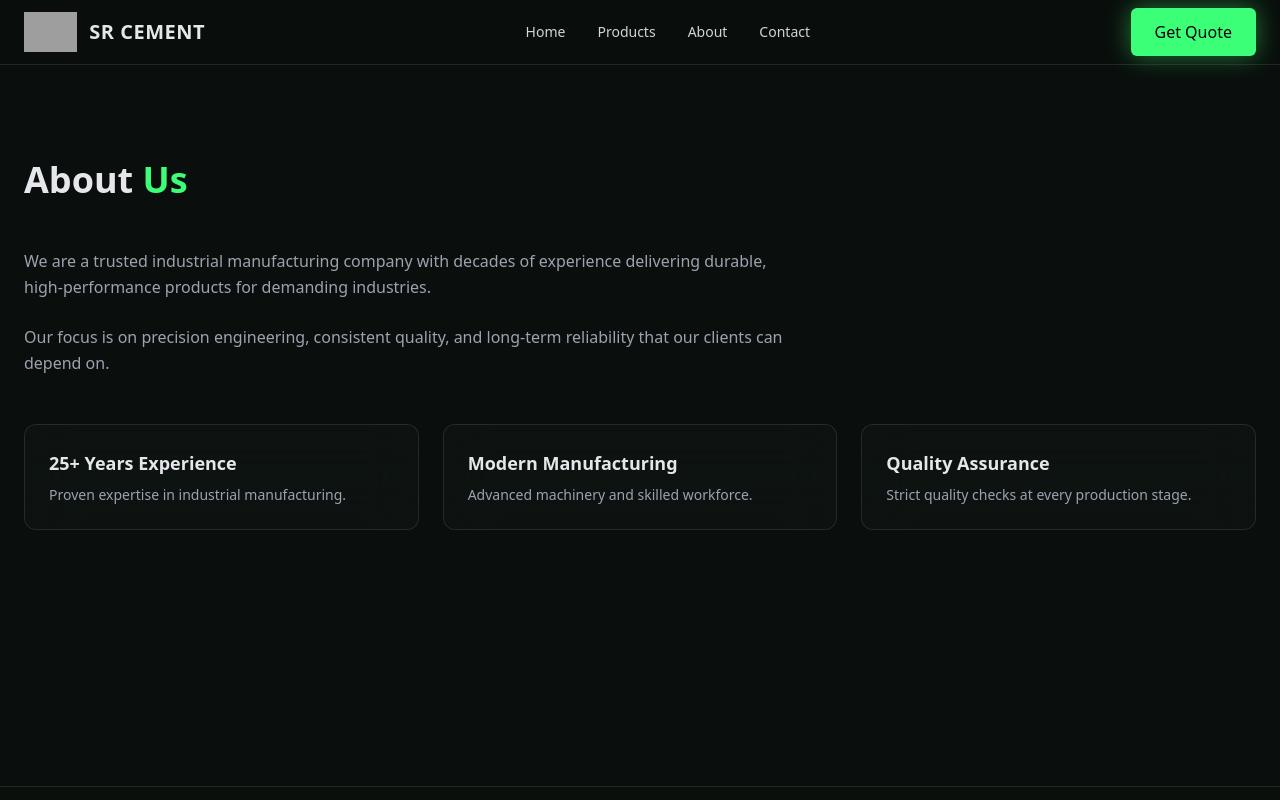
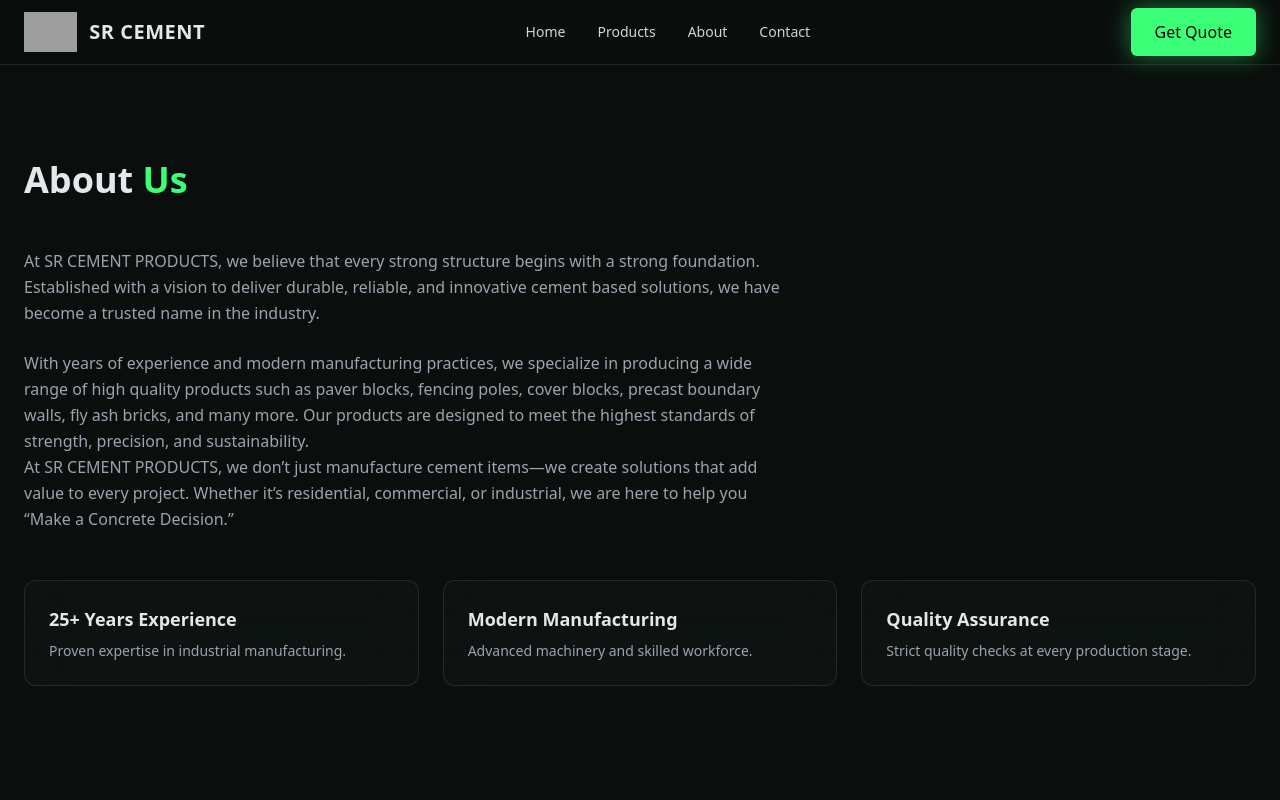
Before and after one commit to SumitKawreDev/sr-cement-project, a React (Vite) app: page /about in a window 1280 px wide. Shown: the top 800 px of the page. Built offline with nearby package versions, Linux system fonts and the light colour scheme; grey boxes are pictures that could not be loaded.

Commit message:
Updated product image and modified components

```diff
--- a/src/components/AboutSection.jsx
+++ b/src/components/AboutSection.jsx
@@ -5,14 +5,27 @@ export default function AboutSection() {
       {/* ABOUT TEXT */}
       <div className="max-w-3xl">
         <p className="text-gray-400 leading-relaxed mb-6">
-          We are a trusted industrial manufacturing company with decades of
-          experience delivering durable, high-performance products for
-          demanding industries.
+          At SR CEMENT PRODUCTS, we believe that every strong
+          structure begins with a strong foundation. Established with
+          a vision to deliver durable, reliable, and innovative cement
+          based solutions, we have become a trusted name in the
+          industry.
         </p>
 
         <p className="text-gray-400 leading-relaxed">
-          Our focus is on precision engineering, consistent quality, and
-          long-term reliability that our clients can depend on.
+          With years of experience and modern manufacturing
+          practices, we specialize in producing a wide range of high
+          quality products such as paver blocks, fencing poles, cover
+          blocks, precast boundary walls, fly ash bricks, and many
+          more. Our products are designed to meet the highest
+          standards of strength, precision, and sustainability.
+        </p>
+
+        <p className="text-gray-400 leading-relaxed">
+          At SR CEMENT PRODUCTS, we don’t just manufacture
+          cement items—we create solutions that add value to every
+          project. Whether it’s residential, commercial, or industrial,
+          we are here to help you “Make a Concrete Decision.”
         </p>
       </div>
 
--- a/src/components/ContactInfo.jsx
+++ b/src/components/ContactInfo.jsx
@@ -9,23 +9,23 @@ export default function ContactInfo() {
 
       <div className="glass p-5">
         <p className="text-[#3cff78] mb-1">Phone</p>
-        <p className="text-gray-300">+91 98234 56789</p>
+        <p className="text-gray-300">+91 9407271513</p>
       </div>
 
       <div className="glass p-5">
         <p className="text-[#3cff78] mb-1">Email</p>
-        <p className="text-gray-300">info@industrial.com</p>
+        <p className="text-gray-300">srcementbgt@gmail.com</p>
       </div>
 
       <div className="glass p-5">
         <p className="text-[#3cff78] mb-1">WhatsApp</p>
-        <p className="text-gray-300">+91 98234 56789</p>
+        <p className="text-gray-300">+91 9407271513</p>
       </div>
 
       <div className="glass p-5">
         <p className="text-[#3cff78] mb-1">Address</p>
         <p className="text-gray-300">
-          Industrial Area, Balaghat, Madhya Pradesh
+          Suhana Nagar Chakarwahi, Malajkhand
         </p>
       </div>
 
@@ -33,7 +33,7 @@ export default function ContactInfo() {
       <div className="glass p-2">
         <iframe
           title="map"
-          src="https://www.google.com/maps?q=Balaghat%20Madhya%20Pradesh&output=embed"
+          src="https://www.google.com/maps?q=Malajkhand%20Madhya%20Pradesh&output=embed"
           className="w-full h-56 rounded-md border-0"
           loading="lazy"
         ></iframe>
--- a/src/data/products.js
+++ b/src/data/products.js
@@ -36,7 +36,7 @@ const products = [
     id: 3,
     slug: "chequered-tiles",
     name: "Chequered Tiles",
-    image: "/products/chequered-tiles.png",
+    image: "/products/chequered-tiles.jpg",
     shortDescription:
       "Durable chequered tiles designed for industrial and outdoor flooring.",
     description:
--- a/src/pages/ProductDetails.jsx
+++ b/src/pages/ProductDetails.jsx
@@ -1,3 +1,4 @@
+
 // import { useParams } from "react-router-dom"
 // import { useState } from "react"
 // import products from "../data/products"
@@ -37,7 +38,7 @@
 //             {product.name}
 //           </h1>
 
-//           <p className="text-gray-400 mb-4 leading-relaxed transition-all duration-300">
+//           <p className="text-gray-400 mb-4 leading-relaxed">
 //             {showMore
 //               ? product.description
 //               : product.description.slice(0, 120) + "..."}
@@ -50,8 +51,8 @@
 //             {showMore ? "View Less" : "View More"}
 //           </button>
 
-//           {/* SPECIFICATIONS (ONLY WHEN EXISTS + VIEW MORE) */}
-//           {showMore && product.specifications && (
+//           {/* 🔥 SPECIFICATIONS */}
+//           {showMore && product.specifications !== null && (
 //             <div className="glass p-6 mb-8">
 //               <h3 className="text-lg font-semibold mb-4">
 //                 Product Specifications
@@ -66,15 +67,19 @@
 //               </ul>
 
 //               <div className="flex gap-3 mt-4 items-center">
-//                 <span className="text-sm text-gray-400"><b>Colors:</b></span>
+//                 <span className="text-sm text-gray-400">
+//                   <b>Colors:</b>
+//                 </span>
 
 //                 {product.specifications.colors.map((c, i) => (
 //                   <span
 //                     key={i}
 //                     className={`w-6 h-6 rounded-full border border-white/20 ${
-//                       c === "red" ? "bg-red-500"
-//                       : c === "yellow" ? "bg-yellow-400"
-//                       : "bg-gray-400"
+//                       c === "red"
+//                         ? "bg-red-500"
+//                         : c === "yellow"
+//                         ? "bg-yellow-400"
+//                         : "bg-gray-400"
 //                     }`}
 //                   />
 //                 ))}
@@ -104,7 +109,6 @@
 
 
 
-
 import { useParams } from "react-router-dom"
 import { useState } from "react"
 import products from "../data/products"
@@ -113,8 +117,6 @@ import OrderInquiryModal from "../components/OrderInquiryModal"
 export default function ProductDetails() {
   const { id } = useParams()
   const product = products.find(p => p.id === Number(id))
-
-  const [showMore, setShowMore] = useState(false)
   const [openForm, setOpenForm] = useState(false)
 
   if (!product) {
@@ -140,25 +142,17 @@ export default function ProductDetails() {
 
         {/* DETAILS */}
         <div>
-          <h1 className="text-3xl font-bold mb-4">
+          <h1 className="text-3xl font-bold mb-6">
             {product.name}
           </h1>
 
-          <p className="text-gray-400 mb-4 leading-relaxed">
-            {showMore
-              ? product.description
-              : product.description.slice(0, 120) + "..."}
+          {/* FULL DESCRIPTION ALWAYS */}
+          <p className="text-gray-400 mb-8 leading-relaxed">
+            {product.description}
           </p>
 
-          <button
-            onClick={() => setShowMore(!showMore)}
-            className="text-[#3cff78] text-sm mb-6"
-          >
-            {showMore ? "View Less" : "View More"}
-          </button>
-
-          {/* 🔥 SPECIFICATIONS */}
-          {showMore && product.specifications !== null && (
+          {/* SPECIFICATIONS (ONLY IF EXISTS) */}
+          {product.specifications && (
             <div className="glass p-6 mb-8">
               <h3 className="text-lg font-semibold mb-4">
                 Product Specifications
@@ -171,25 +165,6 @@ export default function ProductDetails() {
                 <li><b>100 Sqft:</b> {product.specifications.piecesPer100Sqft}</li>
                 <li><b>Weight:</b> {product.specifications.weight}</li>
               </ul>
-
-              <div className="flex gap-3 mt-4 items-center">
-                <span className="text-sm text-gray-400">
-                  <b>Colors:</b>
-                </span>
-
-                {product.specifications.colors.map((c, i) => (
-                  <span
-                    key={i}
-                    className={`w-6 h-6 rounded-full border border-white/20 ${
-                      c === "red"
-                        ? "bg-red-500"
-                        : c === "yellow"
-                        ? "bg-yellow-400"
-                        : "bg-gray-400"
-                    }`}
-                  />
-                ))}
-              </div>
             </div>
           )}
 
```
Also changed, not shown: public/products/chequered-tiles.jpg.
